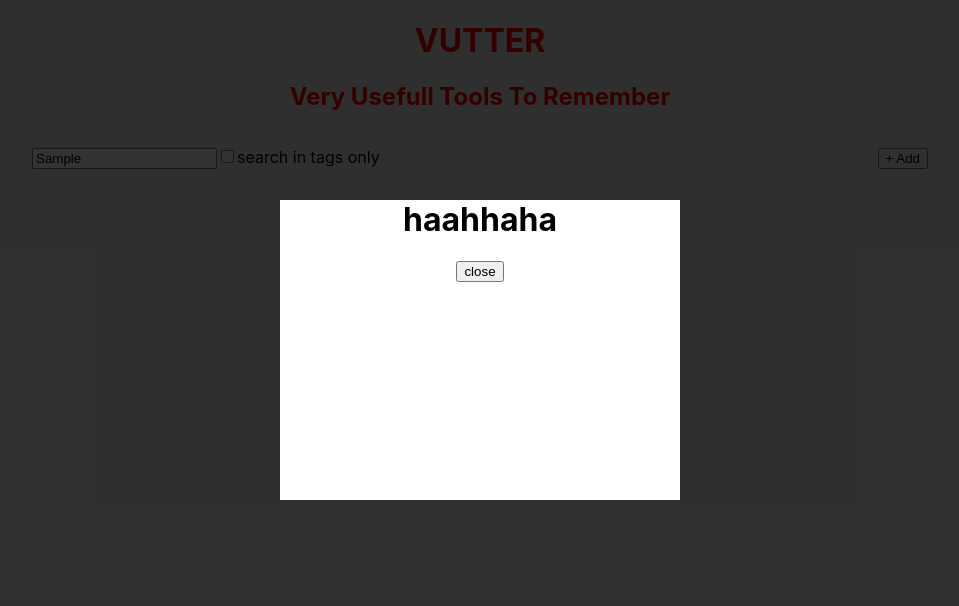
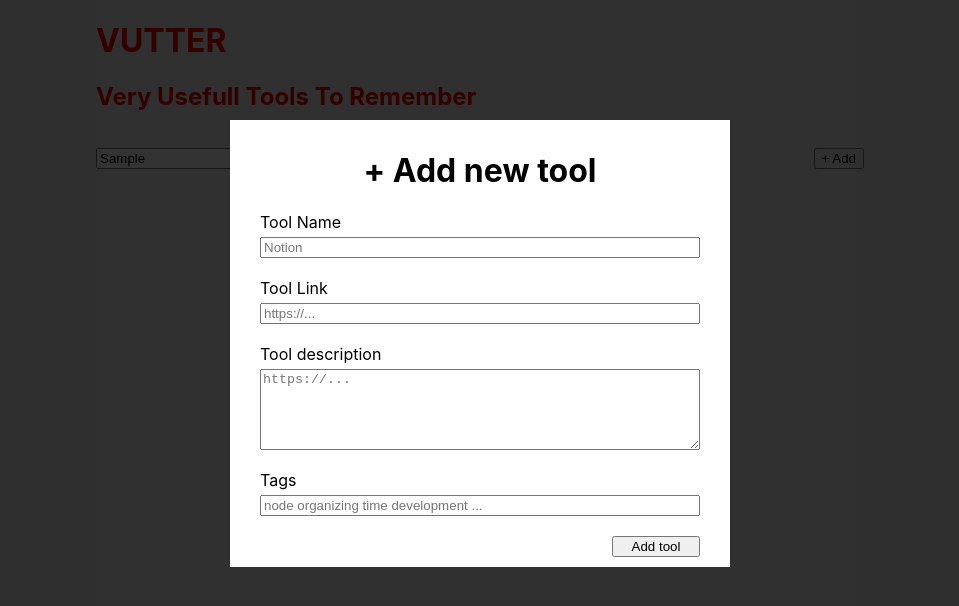
Before and after one commit to carvalhodanielg/vuttr, a React (Create React App) app: page / in a window 1280 px wide. Both pictures are taken after typing "Sample" into the empty fields and a click on the button "+ Add". Shown: the top 606 px of the page, without its empty margins (160-1119 px from the left). Built offline with nearby package versions, Linux system fonts and the light colour scheme; no server answers.

Commit message:
modal form and states at form's input

```diff
--- a/src/App.js
+++ b/src/App.js
@@ -1,4 +1,3 @@
-import logo from './logo.svg';
 import './App.css';
 import { useState, useEffect } from 'react'
 
@@ -38,12 +37,13 @@ getData();
                 <Modal toolsAdd={toolsAdd} setToolsAdd={setToolsAdd} >
 
                 </Modal>
+
               }
 
-        <Header></Header>
+
 
         <ContentWrapper>
-
+              <Header></Header>
               <Comands toolsAdd={toolsAdd} setToolsAdd={setToolsAdd}></Comands>
 
 
--- a/src/components/Card/Card.jsx
+++ b/src/components/Card/Card.jsx
@@ -19,7 +19,7 @@ export const Cards = ({tools}) => {
                             <CardStyle key={item}>
 
                             <div className="card-title">
-                                <h1>{element.title}</h1>
+                                <h1><a href={element.link} target="_blank">{element.title}</a></h1>
                                 <button>x remove</button>
                             </div>
 
--- a/src/components/Comands/Comands.jsx
+++ b/src/components/Comands/Comands.jsx
@@ -6,7 +6,6 @@ export const Comands = ({toolsAdd, setToolsAdd}) => {
 
 
     const toogle = ()=>{
-        console.log(toolsAdd)
         setToolsAdd(!toolsAdd)
     }
 
--- a/src/components/ContentWrapper/ContentWrapper.js
+++ b/src/components/ContentWrapper/ContentWrapper.js
@@ -1,6 +1,6 @@
 import styled from "styled-components";
 
 export const ContentWrapper = styled.div`
-        width: 70%;
+        width: 60%;
         margin: 0 auto;
 `
--- a/src/components/Header/HeaderStyle.js
+++ b/src/components/Header/HeaderStyle.js
@@ -2,5 +2,6 @@ import styled from "styled-components";
 
 export const Title = styled.header`
     color: red;
+    text-align: left;
 
 `;
--- a/src/components/Modal/Modal.jsx
+++ b/src/components/Modal/Modal.jsx
@@ -1,19 +1,85 @@
+import { useState } from "react"
 import { ModalStyles } from "./ModalStyles"
+
+const nameInput = document.getElementById('toolName')
+const linkInput = document.getElementById('toolLink')
+const descriptionInput = document.getElementById('toolDescription')
+const tagsInput = document.getElementById('toolTags')
+
 
 export const Modal = ({toolsAdd, setToolsAdd})=> {
 
+    const [newTool, setNewTool] = useState({"title": "title 1"});
+
 
     const toogle = ()=>{
-        console.log(toolsAdd)
-        setToolsAdd(!toolsAdd)
+         setToolsAdd(!toolsAdd)
     }
+
+
+    const handleAddButton = (event) => {
+        event.preventDefault();
+
+
+        toogle(); //fecha o modal
+    }
+
+
+    const handleChangeName = (event) => {
+        setNewTool(newTool => ({...newTool, title: event.target.value}))
+        console.log(newTool)
+    }
+
+    const handleChangeLink = (event) => {
+        setNewTool(newTool => ({...newTool, link: event.target.value}))
+        console.log(newTool)
+    }
+
+
+    const handleChangeDescription = (event) => {
+        setNewTool(newTool => ({...newTool, description: event.target.value}))
+        console.log(newTool)
+    }
+
+    const handleChangeTags = (event) => {
+        setNewTool(newTool => ({...newTool, tags: event.target.value.split(" ")}))
+        console.log(newTool)
+    }
+
 
     return(
        <ModalStyles>
 
            <div className="modal-box">
-                <h1>haahhaha</h1>
-                <button onClick={toogle}>close</button>
+                <div>
+                    <h1>+ Add new tool</h1>
+                </div>
+
+                <div>
+                    <form>
+                        <label htmlFor="toolName">Tool Name</label>
+                        <input type="text" name="toolName" id="toolName" placeholder="Notion" onChange={handleChangeName}/>
+
+                        <label htmlFor="toolLink">Tool Link</label>
+                        <input type="text" name="toolLink" id="toolLink" placeholder="https://..." onChange={handleChangeLink} />
+
+                        <label htmlFor="toolDescription">Tool description</label>
+                        <textarea type="text-area" name="toolDescription" id="toolDescription" rows= "5" cols="30" placeholder="https://..." onChange={handleChangeDescription} />
+
+                        <label htmlFor="toolTags">Tags</label>
+                        <input type="text" name="toolTags" id="toolTags" placeholder="node organizing time development ..." onChange={handleChangeTags} />
+
+                        <button id="addButton" type="submit" onClick={handleAddButton}>Add tool</button>
+
+                    </form>
+                </div>
+
+
+
+
+
+                {/* <h1>haahhaha</h1>
+                <button onClick={toogle}>close</button> */}
            </div>
 
        </ModalStyles>
--- a/src/components/Modal/ModalStyles.js
+++ b/src/components/Modal/ModalStyles.js
@@ -4,20 +4,52 @@ import styled from "styled-components";
 export const ModalStyles = styled.div`
 
     width: 100%;;
-    height: 100%;
+    height: 100vh;
     background-color: rgba(0, 0, 0, .8);
     z-index: 99;
-    position: absolute;
+    position: fixed;
     top: 0;
     left: 0;
 
 
+
     .modal-box{
-        width: 400px;
-        height: 300px;
+        width: 500px;
+        min-height: 350px;
+        display: flex;
         background-color: white;
-        margin: 200px auto;
+        margin: 120px auto;
+
+        flex-direction: column;
+        padding: 10px 30px;
 
     }
 
+    form{
+        display: flex;
+        flex-direction: column;
+        /* justify-content: flex-start */
+        text-align: left;
+        /* align-items: left; */
+    }
+
+    form input,
+    form textarea{
+        margin-bottom: 20px;
+    }
+
+    form label{
+        margin-bottom: 5px;
+    }
+
+    form #addButton{
+        width: 20%;
+        display: block;
+        align-self: flex-end;
+
+
+    }
+
+
+
 `
```
